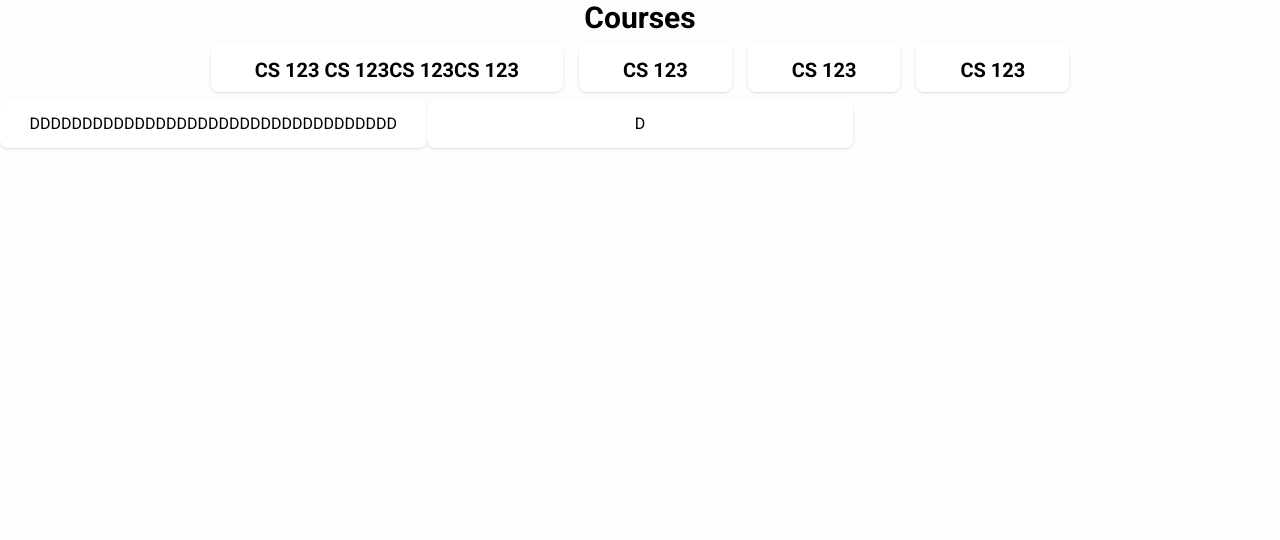
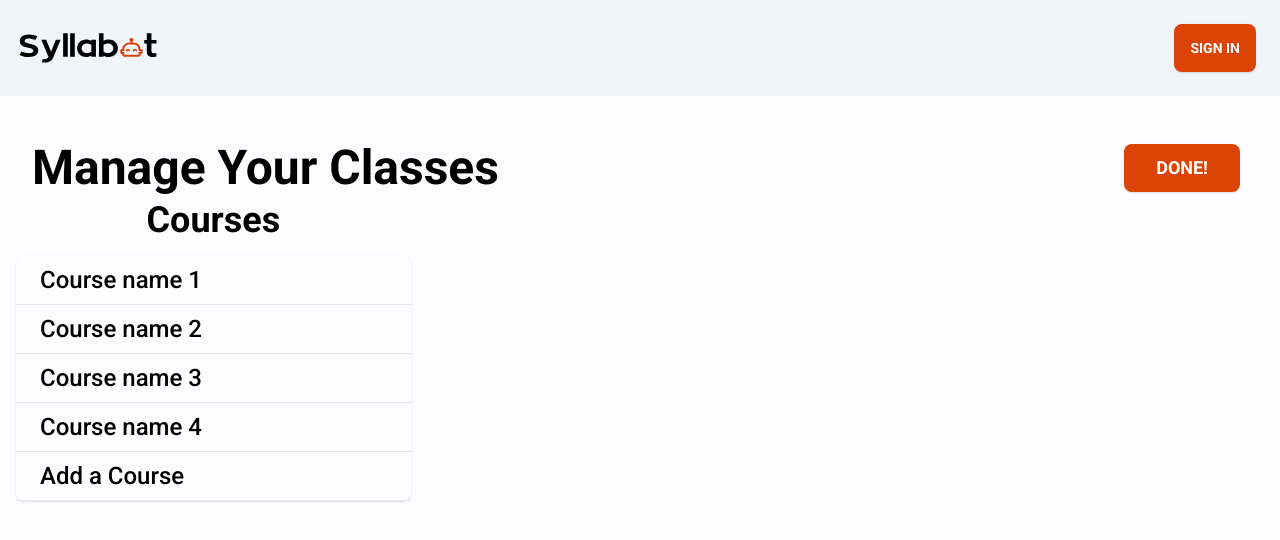
Before and after one commit to Nyumat/Syllabot, a React (Vite) app in the folder client/: page /manage in a window 1280 px wide. Shown: the top 540 px of the page. Built offline with nearby package versions, Linux system fonts and the light colour scheme; no server answers.

Commit message:
Working on Manage page

```diff
--- a/client/src/components/FileUpload.tsx
+++ b/client/src/components/FileUpload.tsx
@@ -10,14 +10,16 @@ function DragDrop() {
     setFile(file);
   };
 
-  return <FileUploader
+  return (
+    <FileUploader
       className="min-h-full w-full bg-slate-600 rounded-xl p-5"
       handleChange={handleChange}
       name="file"
       types={fileTypes}
       multiple={false}
       label="Upload Syllabus or Drop a PDF here"
-          />;
+    />
+  );
 }
 
 export default DragDrop;
--- /dev/null
+++ b/client/src/components/buttons/CourseBtn.tsx
@@ -0,0 +1,7 @@
+export default function CourseBtn({ coursename }) {
+  return (
+    <button className=" pl-6 pr-6 text-start text-2xl font-medium bg-transparent border-solid hover:bg-primary-grey transition ease-linear p-2 border-b focus:bg-primary-grey focus:text-primary-orange">
+      {coursename}
+    </button>
+  );
+}
--- /dev/null
+++ b/client/src/components/buttons/FileManageBtn.tsx
@@ -0,0 +1,5 @@
+import React from "react";
+
+export default function FileManageBtn() {
+  return <div></div>;
+}
--- a/client/src/components/cards/CourseBtn.tsx
+++ /dev/null
@@ -1,7 +0,0 @@
-export default function CourseBtn({ coursename }) {
-  return (
-    <button className="btn bg-white text-black hover:bg-primary-orange hover:text-white border-none shadow m-2 focus:bg-primary-orange focus:text-white">
-      <div className="pl-7 pr-7 pb-3 pt-3 text-xl">{coursename}</div>
-    </button>
-  );
-}
--- a/client/src/components/cards/PresetBtn.tsx
+++ /dev/null
@@ -1,7 +0,0 @@
-export default function PresetBtn({ preset }) {
-  return (
-    <button className="btn w-1/3 h-auto bg-white text-black hover:bg-primary-orange hover:text-white border-none shadow focus:bg-primary-orange focus:text-white">
-      <div className="pl-7 pr-7 text-base font-normal">{preset}</div>
-    </button>
-  );
-}
--- a/client/src/components/modals/SignIn.tsx
+++ b/client/src/components/modals/SignIn.tsx
@@ -13,16 +13,21 @@ export default function SignIn() {
     }
   }, [isLoaded, isSignedIn, navigate]);
 
-  const handleClicked = async (e: React.MouseEvent<HTMLButtonElement>) => {
+  const handleClicked = async (
+    e: React.MouseEvent<HTMLButtonElement>
+  ) => {
     e.preventDefault();
     clerk.openSignIn();
   };
 
   return (
     <>
-        <button className="btn btn-primary bg-primary-orange min-w-min cursor-pointer text-white hover:bg-primary-orange" onClick={(e) => handleClicked(e)}>
-          Sign in
-        </button>
+      <button
+        className="btn btn-primary bg-primary-orange min-w-min cursor-pointer border-none shadow m-2 text-white hover:bg-white hover:text-primary-orange"
+        onClick={(e) => handleClicked(e)}
+      >
+        Sign in
+      </button>
     </>
   );
 }
--- a/client/src/pages/Home.tsx
+++ b/client/src/pages/Home.tsx
@@ -4,22 +4,29 @@ import FileUpload from "../components/FileUpload";
 export default function Home() {
   return (
     <>
-      <NavBar/>
+      <NavBar />
       <div className="container mx-auto">
-        <h1 className="text-6xl font-bold text-center mt-10">Your Syllabus, Simplified</h1>
-        <h3 className="text-3xl text-center font-light mt-5">Upload your first syllabus or <a href="#">sign in</a></h3>
+        <h1 className="text-6xl font-bold text-center mt-10">
+          Your Syllabus, Simplified
+        </h1>
+        <h3 className="text-3xl text-center font-light mt-5">
+          Upload your first syllabus or <a href="#">sign in</a>
+        </h3>
 
         <div className="grid grid-cols-1 md:grid-cols-2 gap-2 mt-12">
           <div className="flex justify-center items-center m-8">
             <FileUpload />
           </div>
           <div className="flex justify-center items-center m-8">
-            <textarea className="textarea w-96 h-96 bg-white rounded-2xl shadow" placeholder="Copy and Paste your syllabus text"></textarea>
+            <textarea
+              className="textarea w-96 h-96 bg-white rounded-2xl shadow m-2 border-none focus:outline-none"
+              placeholder="Copy and Paste your syllabus text"
+            ></textarea>
           </div>
         </div>
 
         <div className="flex justify-center items-center ">
-          <button className="btn btn-primary bg-primary-orange min-w-min cursor-pointer text-white hover:bg-primary-orange">
+          <button className="btn btn-primary bg-primary-orange min-w-min cursor-pointer text-white hover:text-primary-orange border-none shadow m-2">
             Analyze my Syllabus
           </button>
         </div>
--- a/client/src/pages/Manage.tsx
+++ b/client/src/pages/Manage.tsx
@@ -1,22 +1,30 @@
-import CourseBtn from "../components/cards/CourseBtn";
-import PresetBtn from "../components/cards/PresetBtn";
+import NavBar from "../components/NavBar";
+import CourseBtn from "../components/buttons/CourseBtn";
 
 export default function Manage() {
   return (
     <div className="text-center items-center justify-center content-center h-full font-body">
-      <div className="font-bold text-3xl">
-        Courses
-        <div className="">
-          <CourseBtn coursename={"CS 123 CS 123CS 123CS 123"} />
-          <CourseBtn coursename={"CS 123"} />
-          <CourseBtn coursename={"CS 123"} />
-          <CourseBtn coursename={"CS 123"} />
+      <NavBar />
+      <div className="text-center mt-10 flex flex-row justify-between pl-8 pr-8">
+        <p className="text-5xl font-bold self-center">
+          Manage Your Classes
+        </p>
+        <button className="text-lg pl-8 pr-8 btn btn-primary bg-primary-orange min-w-min cursor-pointer border-none shadow m-2 text-white hover:bg-white hover:text-primary-orange">
+          Done!
+        </button>
+      </div>
+      <section className="flex flex-col w-1/3">
+        <div className="text-4xl font-bold">Courses</div>
+        <div className="flex flex-col shadow rounded-lg m-4">
+          <CourseBtn coursename={"Course name 1 "} />
+          <CourseBtn coursename={"Course name 2"} />
+          <CourseBtn coursename={"Course name 3"} />
+          <CourseBtn coursename={"Course name 4"} />
+          <button className=" pl-6 pr-6 text-start text-2xl font-medium bg-transparent border-solid hover:bg-primary-grey transition ease-linear p-2 border-b focus:bg-primary-grey focus:text-primary-orange">
+            Add a Course
+          </button>
         </div>
-      </div>
-      <div className="text-center font-bold font-body text-3xl flex">
-        <PresetBtn preset={"DDDDDDDDDDDDDDDDDDDDDDDDDDDDDDDDDDD"} />
-        <PresetBtn preset={"d"} />
-      </div>
+      </section>
     </div>
   );
 }
--- a/client/src/pages/Processing.tsx
+++ b/client/src/pages/Processing.tsx
@@ -1,8 +1,10 @@
 import LoadingSpinner from "../components/spinners/LoadingSpinner";
+import NavBar from "../components/NavBar";
 
 export default function Processing() {
   return (
     <>
+      <NavBar />
       <div className="text-center text-5xl font-bold mb-12 mt-10">
         Analyzing your syllabus...
       </div>
```
Also changed, not shown: client/src/components/NavBar.tsx (+9 -5 lines). Lines whose indentation alone changed are shown as unchanged.
